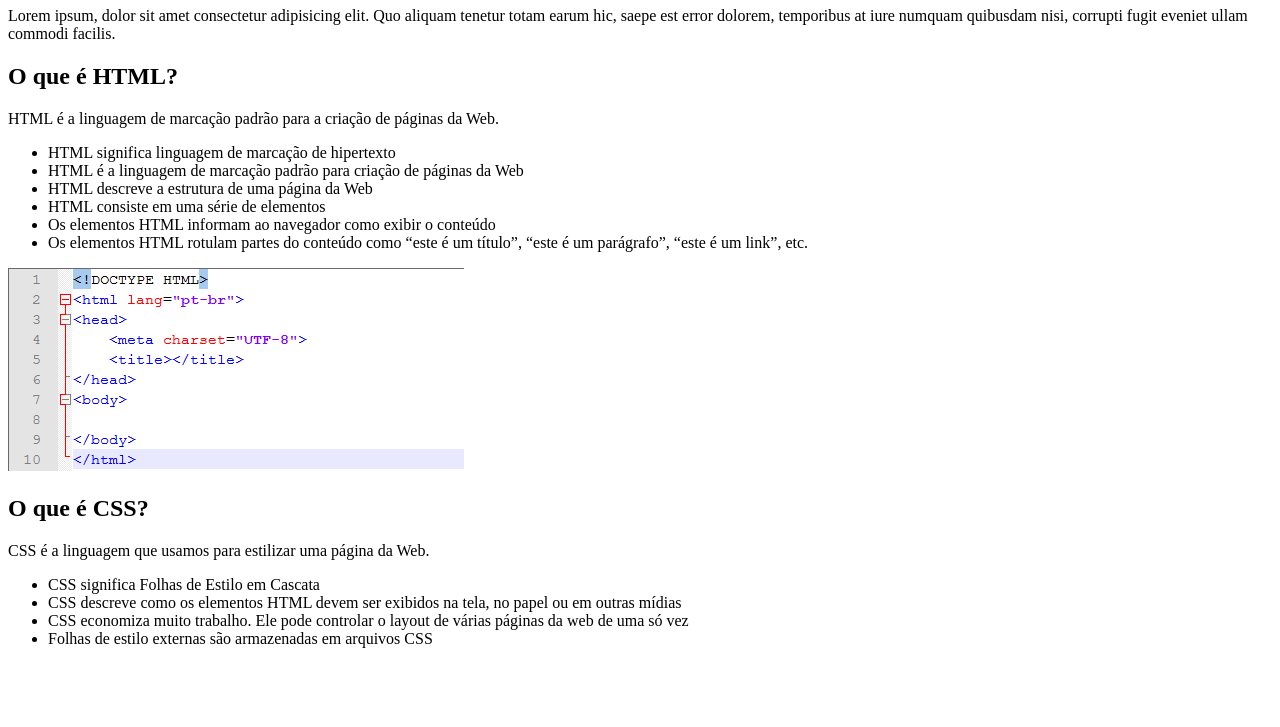
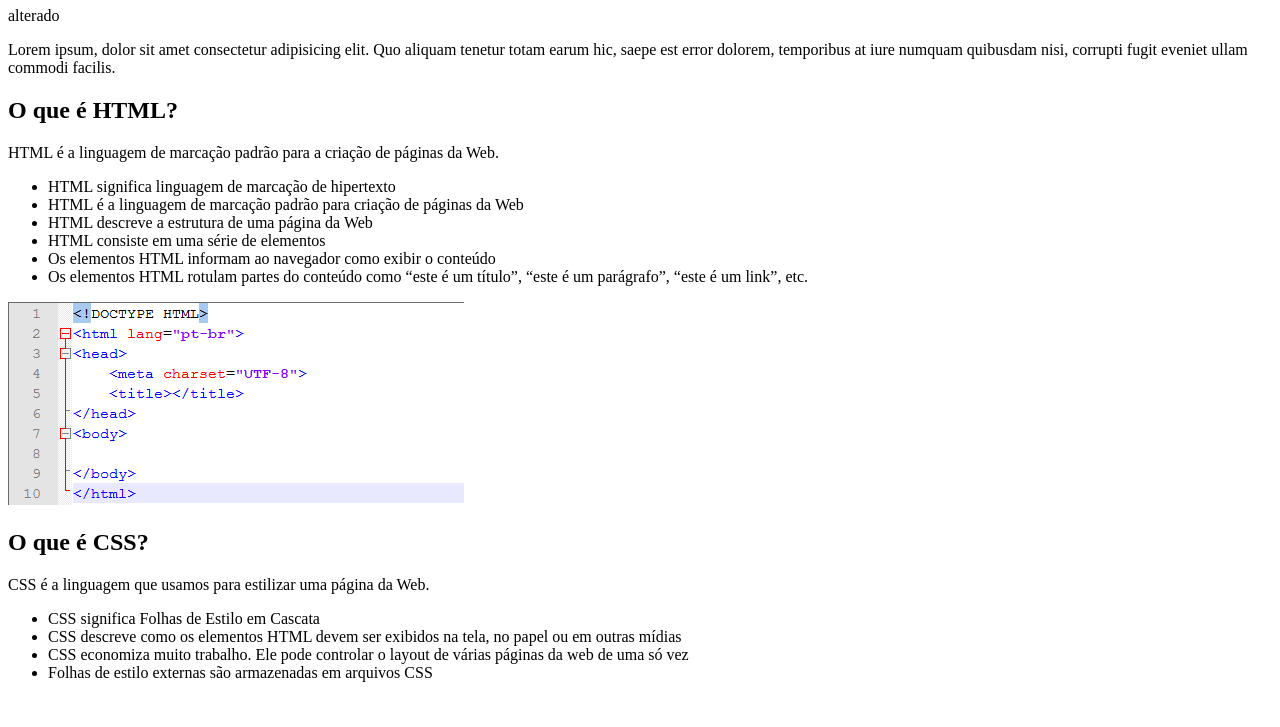
Before and after one commit to ProfAndersonVanin/MeuPrimeiroSite1FTurmaA, a plain HTML site: page index.html in a window 1280 px wide. Shown: the part 73-800 px from the top of the page. Drawn offline with Linux system fonts and the light colour scheme.

Commit message:
teste de alteracao

```diff
--- a/index.html
+++ b/index.html
@@ -7,6 +7,7 @@
 </head>
 <body>
     <h1>Desenvolvimento Web</h1>
+    <p>alterado</p>
     <p>
         Lorem ipsum, dolor sit amet consectetur adipisicing elit. Quo aliquam tenetur totam earum hic, saepe est error dolorem, temporibus at iure numquam quibusdam nisi, corrupti fugit eveniet ullam commodi facilis.
     </p>
```
